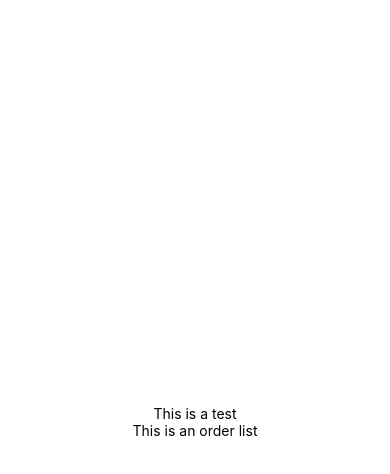
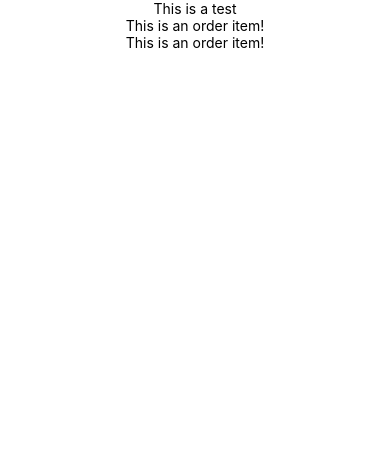
Before and after one commit to nawojmonika/FieldBuddyFilters, a React Native app: screen / in a window 390 px wide. Shown: the top 474 px of the page. Built offline with nearby package versions, Linux system fonts and the light colour scheme.

Commit message:
Added getting orders on list mount and rendering them

```diff
--- a/components/orderList/OrderList.ts.tsx
+++ b/components/orderList/OrderList.ts.tsx
@@ -1,17 +1,39 @@
 import React from 'react';
-import {Text, View} from "react-native";
+import {StyleSheet, Text, View} from "react-native";
+import {OrderListState} from "./interfaces/OrderListState";
+import {OrderProps} from "../order/interfaces/OrderProps";
 
-export default class OrderList extends React.Component {
+
+export default class OrderList extends React.Component<unknown, OrderListState> {
     constructor(props: Readonly<unknown>) {
         super(props);
-        this.state = {date: new Date()};
+        this.state = {list: []};
+    }
+
+    async componentDidMount() {
+        try {
+            const list = require('../../assets/mockData/order-list.json');
+            this.setState({list})
+        }
+        catch (e) {
+            console.error(e)
+        }
     }
 
     render() {
         return (
-            <View>
-                <Text>This is an order list</Text>
+            <View style={styles.list}>
+                {this.state.list.map((element: OrderProps, index: number) => {
+                    return <Text key={index}>This is an order item!</Text>
+                })}
+
             </View>
         );
     }
 }
+
+const styles = StyleSheet.create({
+    list: {
+        flex: 1
+    },
+});
--- a/components/orderList/interfaces/IOrderListState.ts
+++ /dev/null
@@ -1,3 +0,0 @@
-export interface IOrderListState {
-
-}
--- /dev/null
+++ b/components/orderList/interfaces/OrderListState.ts
@@ -0,0 +1,5 @@
+import {OrderProps} from "../../order/interfaces/OrderProps";
+
+export interface OrderListState {
+    list: OrderProps[];
+}
```
Also changed, not shown: 1 other file (tests, documents, lock files or other folders).
